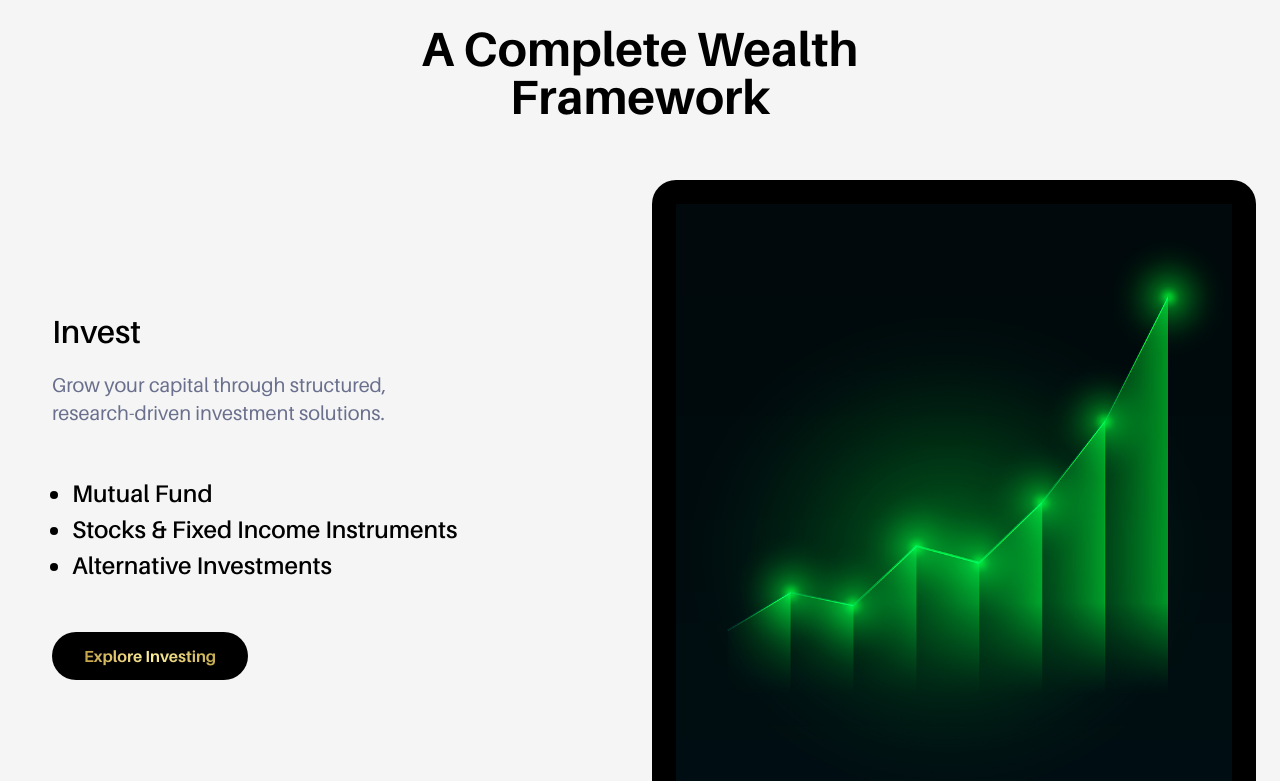
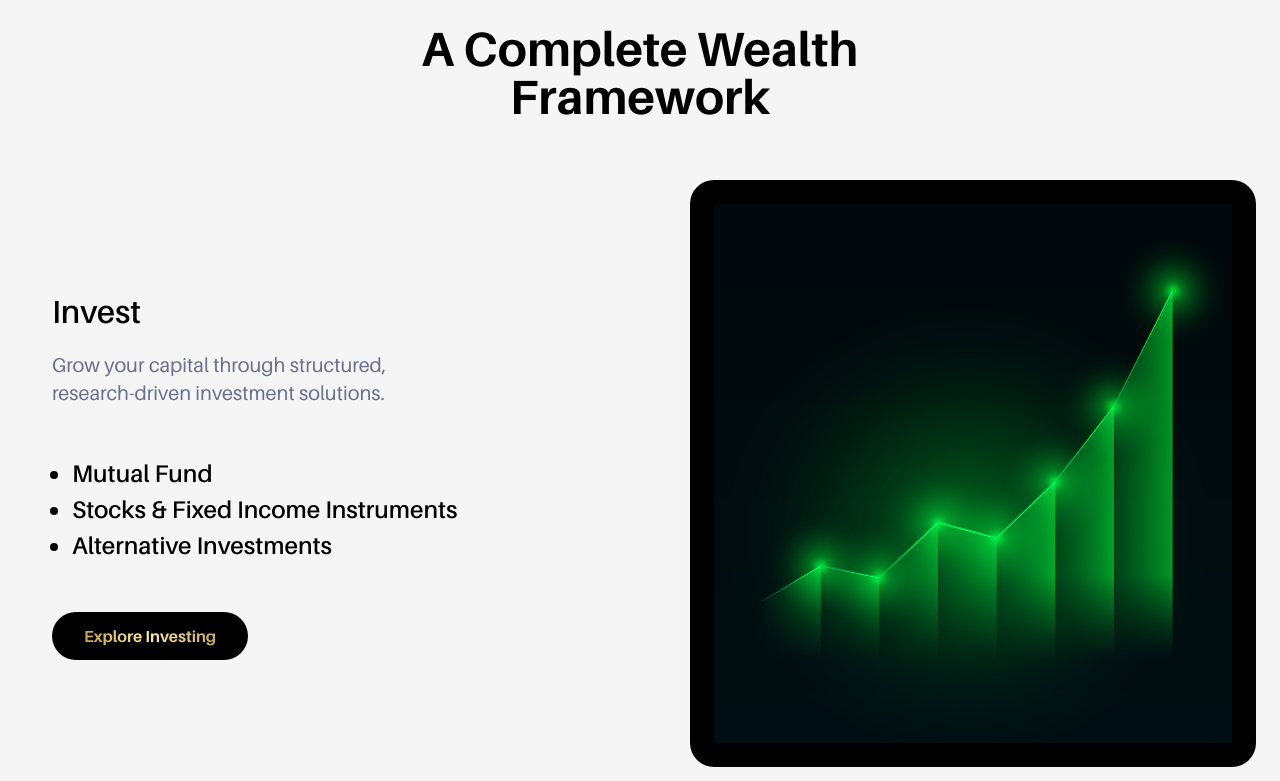
Before and after one commit to FundoraDev/fundora-website, a Next.js app: page / in a window 1280 px wide. Shown: the part 2000-2781 px from the top of the page. Built offline with nearby package versions, Linux system fonts and the light colour scheme; a web font is replaced by a local one.

Commit message:
Update Home page layout: adjust grid gap for improved spacing and enhance button structure for better visual consistency.

```diff
--- a/app/page.tsx
+++ b/app/page.tsx
@@ -179,7 +179,7 @@ export default function Home() {
             A Complete Wealth <br /> Framework
           </h2>
 
-          <div className="hidden md:grid gap-6 lg:grid-cols-[minmax(0,1.1fr)_minmax(0,1.1fr)]">
+          <div className="hidden md:grid gap-[100px] lg:grid-cols-[minmax(0,1.1fr)_minmax(0,1.1fr)]">
             {/* Invest */}
             <div className="flex flex-col items-start justify-center rounded-3xl bg-transparent text-[#141A00 font-normal] p-6 md:p-7">
               <div className="mb-4 inline-flex rounded-full bg-inherit text-black text-[32px] font-semibold md:tracking-[12%] md:mb-[13px] lg:mb-[16px]">
@@ -275,7 +275,7 @@ export default function Home() {
                 <button className="w-auto bg-black rounded-[25.69px] px-4 py-2 text-[12px] font-bold py-[8.13px] px-[22px]">
                   <span className="bg-gradient-to-r from-[#C3A346] via-[#FEEF9C] to-[#C7AB4F] bg-clip-text text-transparent">Explore Investing</span>
                 </button>
-                </>
+              </>
             }
           </div>
         </div>
```
